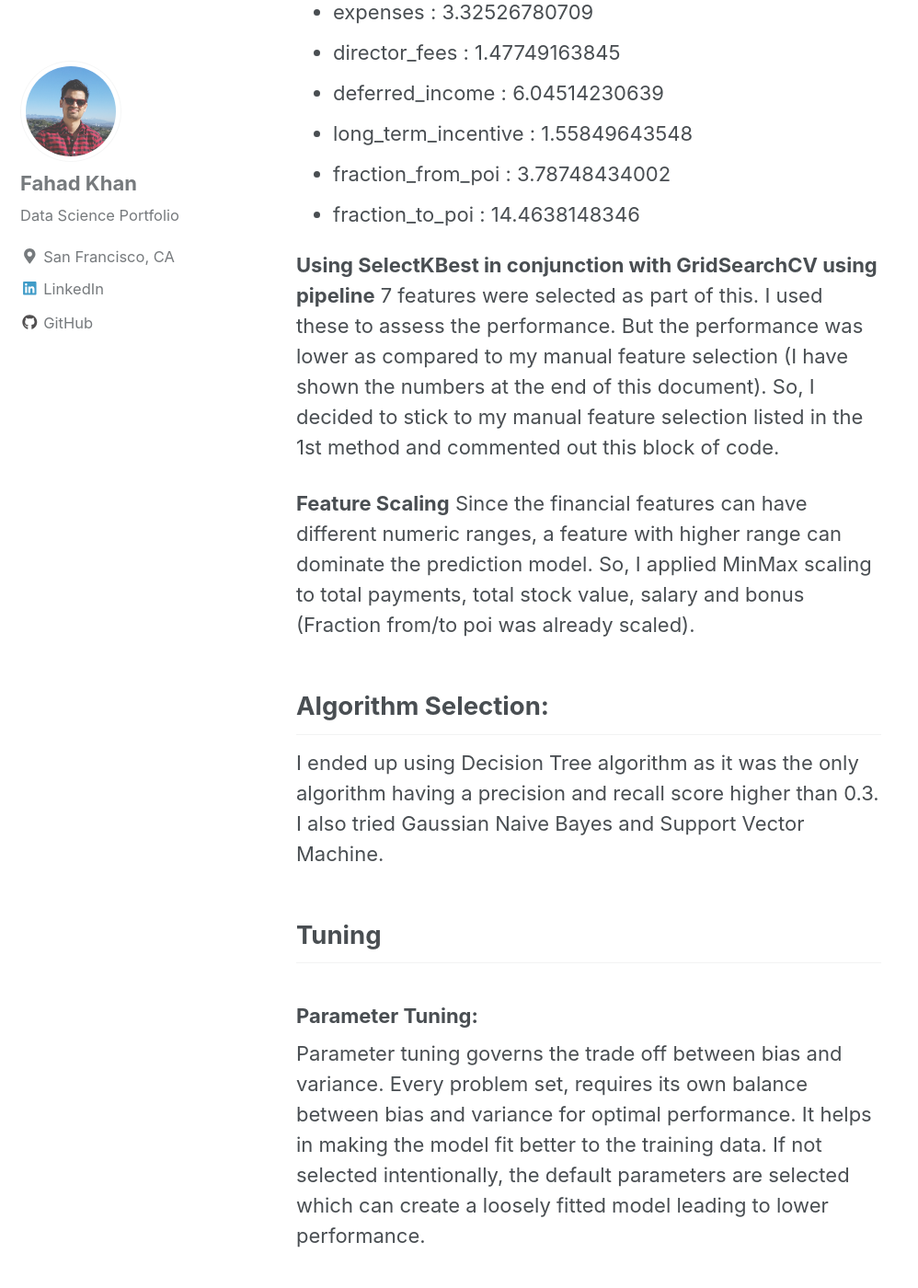
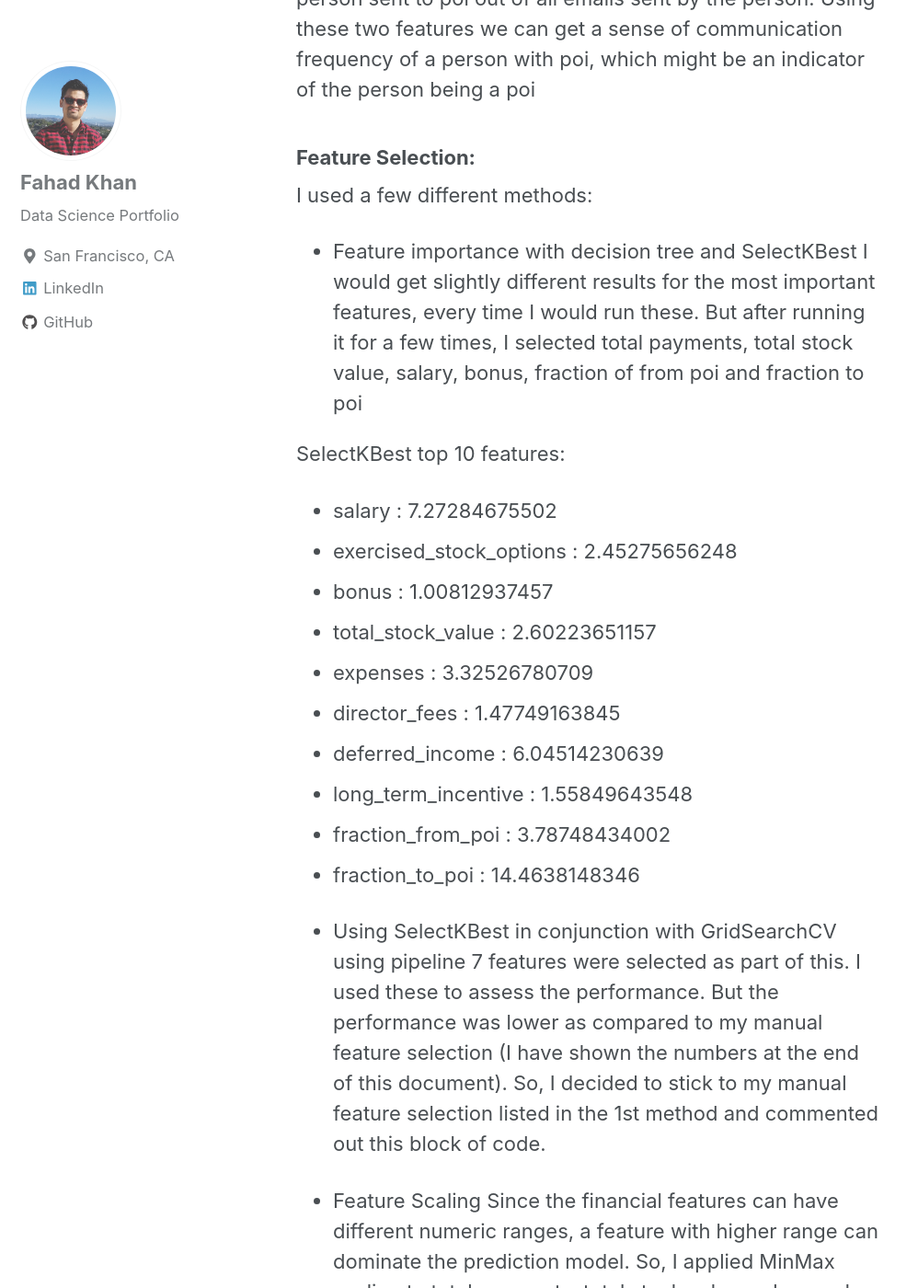
Before and after one commit to FK85/FK85.github.io, a Jekyll site: the page built from _posts/2018-02-26-Enron.md, in a window 1280 px wide and 1400 px high, scrolled down 2382 px. Shown: the whole window at 92% size, without its empty margins (0-998 px from the left). Built offline with Jekyll 4.4.1, drawn with Linux system fonts in a browser that asks for light colours; nearby versions of some CDN libraries; some of the changed text lies outside the part shown.

Commit message:
Updated description for Enron Project

```diff
--- a/_posts/2018-02-26-Enron.md
+++ b/_posts/2018-02-26-Enron.md
@@ -3,16 +3,15 @@
 date: 2018-02-26
 tags:
 header:
-  image:
+  image: "/images/Enron/enron-101.jpg"
 excerpt: "Apply Machine Learning: The goal of the project is to identify Enron Employees who may have committed fraud based on the public Enron financial and email dataset."
 mathjax: "true"
 ---
-<img src="{{ site.url }}{{ site.baseurl }}/images/Stroop/enron-101.jpg" alt="linearly separable data">
 
 [Project_Link](https://github.com/FK85/enron-fraud-detection)
 
 ## Project Summary
-
+[Project_Link](https://github.com/FK85/enron-fraud-detection)
 ### Goal:
 The goal of the project is to identify Enron Employees who may have committed fraud based on the public Enron financial and email dataset. This data set contains 21 financial features for 146 employees and identifies around 18 of these as person of interest (poi). We want to build a model which can predict whether a person will be a person of interest based on this data
 
@@ -32,7 +31,7 @@
 
 ### Feature Selection:
 I used a few different methods:
-**Feature importance with decision tree and SelectKBest**
+* Feature importance with decision tree and SelectKBest
 I would get slightly different results for the most important features, every time I would run these. But after running it for a few times, I selected total payments, total stock value, salary, bonus, fraction of from poi and fraction to poi
 
 SelectKBest top 10 features:
@@ -47,10 +46,10 @@
 * fraction_from_poi : 3.78748434002
 * fraction_to_poi : 14.4638148346
 
-**Using SelectKBest in conjunction with GridSearchCV using pipeline**
+* Using SelectKBest in conjunction with GridSearchCV using pipeline
 7 features were selected as part of this. I used these to assess the performance. But the performance was lower as compared to my manual feature selection (I have shown the numbers at the end of this document). So, I decided to stick to my manual feature selection listed in the 1st method and commented out this block of code.
 
-**Feature Scaling**
+* Feature Scaling
 Since the financial features can have different numeric ranges, a feature with higher range can dominate the prediction model. So, I applied MinMax scaling to total payments, total stock value, salary and bonus (Fraction from/to poi was already scaled).
 
 ## Algorithm Selection:
```
